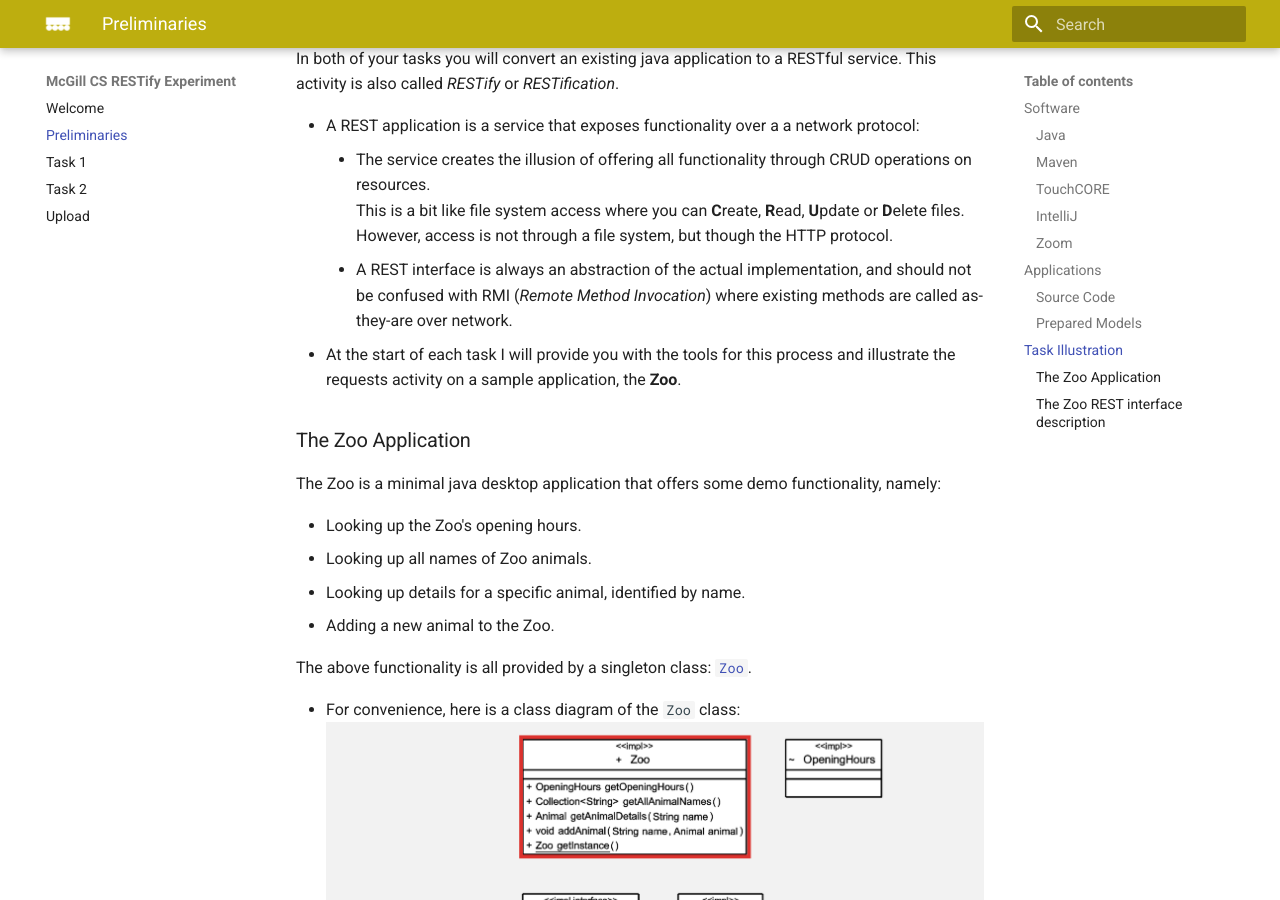
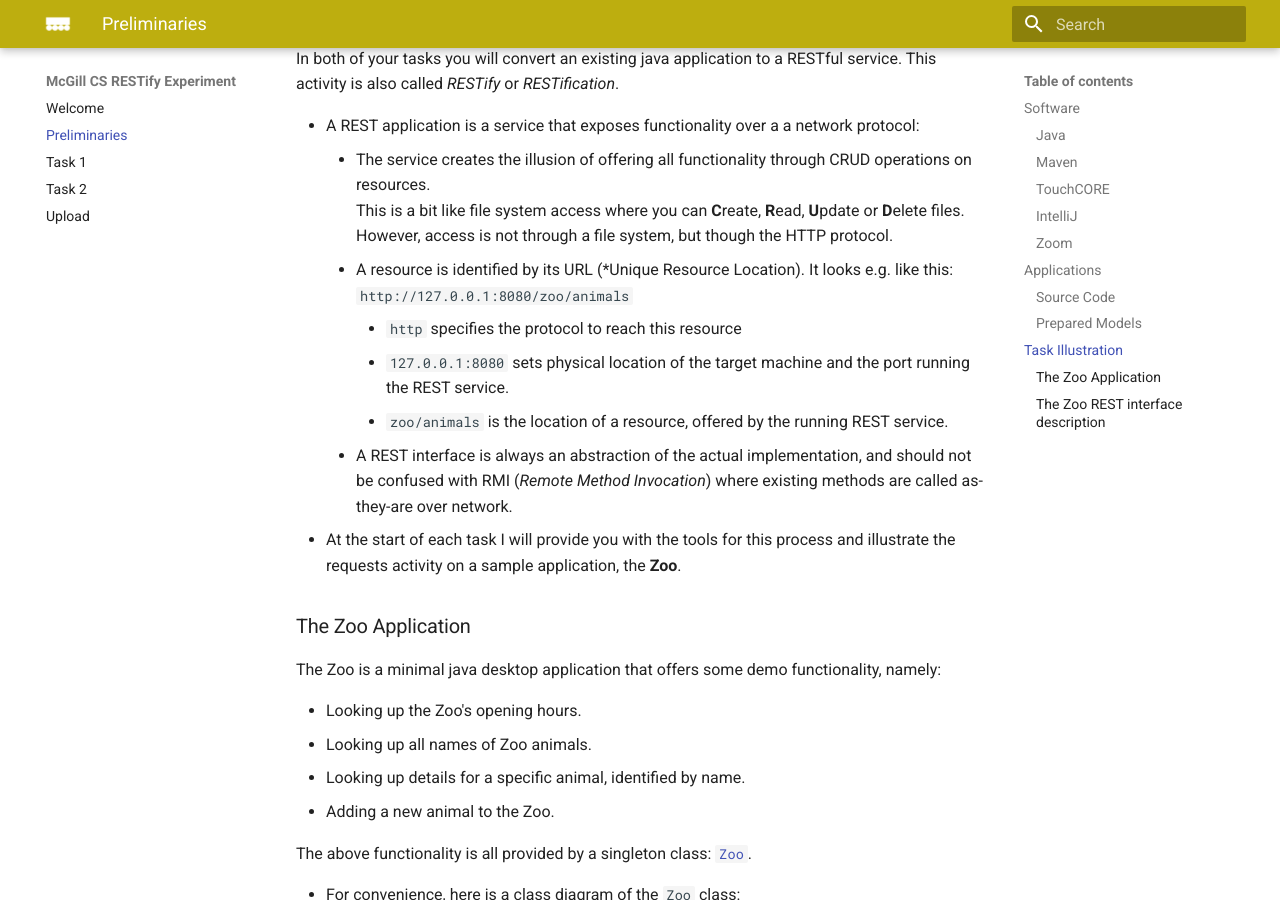
Before and after one commit to m5c/RestifyParticipantInstructions, an MkDocs documentation site: the page built from docs/preliminaries.md, in a window 1280 px wide and 900 px high, scrolled down 4587 px. Built offline with MkDocs 1.6.1 and Material for MkDocs 9.7.7, drawn with Linux system fonts in a browser that asks for light colours.

Commit message:
refined zoo interface description

````diff
--- a/docs/interface-zoo.txt
+++ b/docs/interface-zoo.txt
@@ -3,5 +3,5 @@
     * A *[GET]* request to *"animals"* should return the list of all animal names in the zoo.
     * A *[GET]* request to "*openinghours*" should return a description of the zoo's opening hours during the week and on weekends.
  * The "*animals*" resource should have a single **dynamic placeholder subresource** representing a specific animal, identified by name. Name it e.g. "*animalname*". This dynamic subresource should offer a *[Get]* and a *[Put]* method.
-    * A *[GET]* request to the dynamic placeholder subresource should provide details on the given animal, identified by the value of the dynamic resource (which serves as input parameter).
+    * A *[GET]* request to the dynamic placeholder subresource should provide details on the given animal, identified by the value of the dynamic resource, i.e., the name of the animal (which serves as input parameter).
     * A *[PUT]* request to the dynamic placeholder subresource should allow adding a new animal to the zoo. The name of the new animal is again specified by the value of the dynamic resource, while further details on the animal are passed as request body payload.
--- a/docs/preliminaries.md
+++ b/docs/preliminaries.md
@@ -140,6 +140,11 @@ In both of your tasks you will convert an existing java application to a RESTful
     * The service creates the illusion of offering all functionality through CRUD operations on resources.
 This is a bit like file system access where you can **C**reate, **R**ead, **U**pdate or **D**elete files.
 However, access is not through a file system, but though the HTTP protocol.
+    * A resource is identified by its URL (*Unique Resource Location). It looks e.g. like this:
+```http://127.0.0.1:8080/zoo/animals```
+        * ```http``` specifies the protocol to reach this resource
+        * ```127.0.0.1:8080``` sets physical location of the target machine and the port running the REST service.
+        * ```zoo/animals``` is the location of a resource, offered by the running REST service.
     * A REST interface is always an abstraction of the actual implementation, and should not be confused with RMI (*Remote Method Invocation*) where existing methods are called as-they-are over network.
  * At the start of each task I will provide you with the tools for this process and illustrate the requests activity on a sample application, the **Zoo**.
 
````
Also changed, not shown: docs/preliminaries-start.md (+3 -3 lines).
